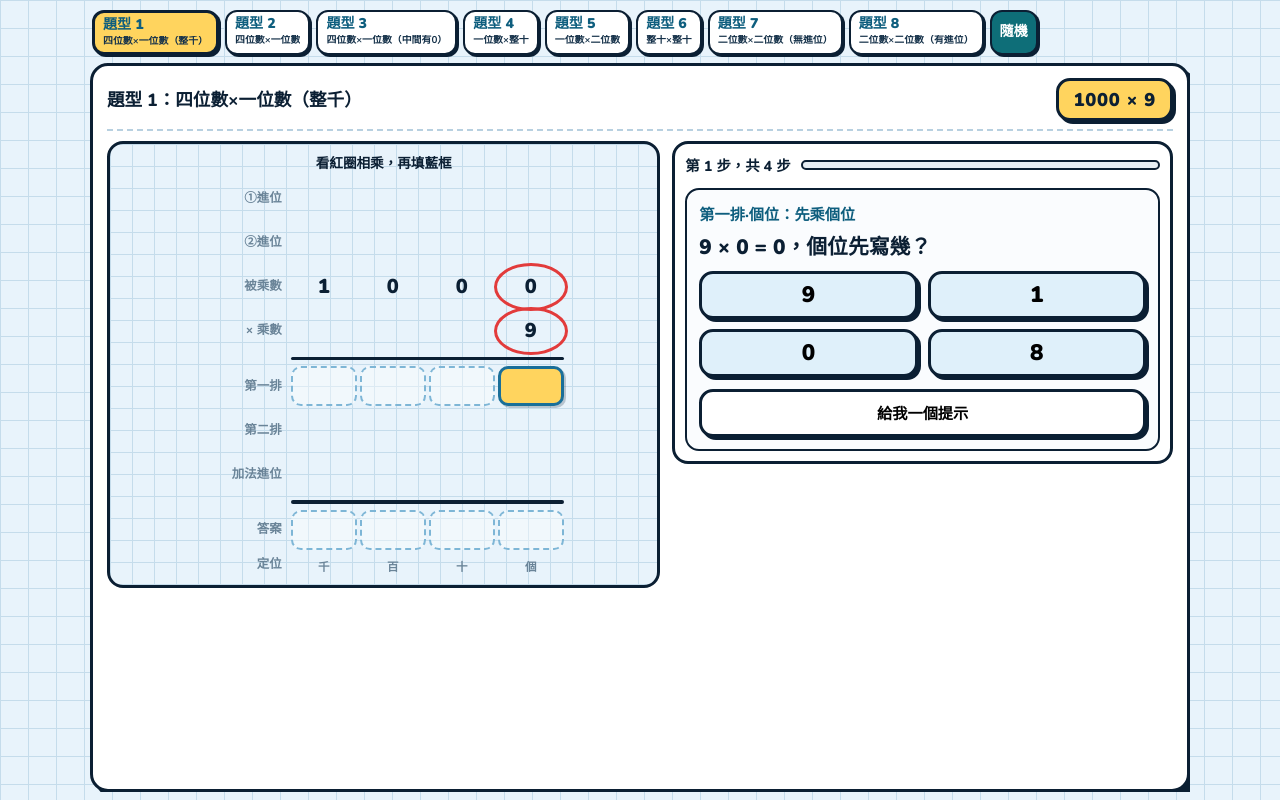
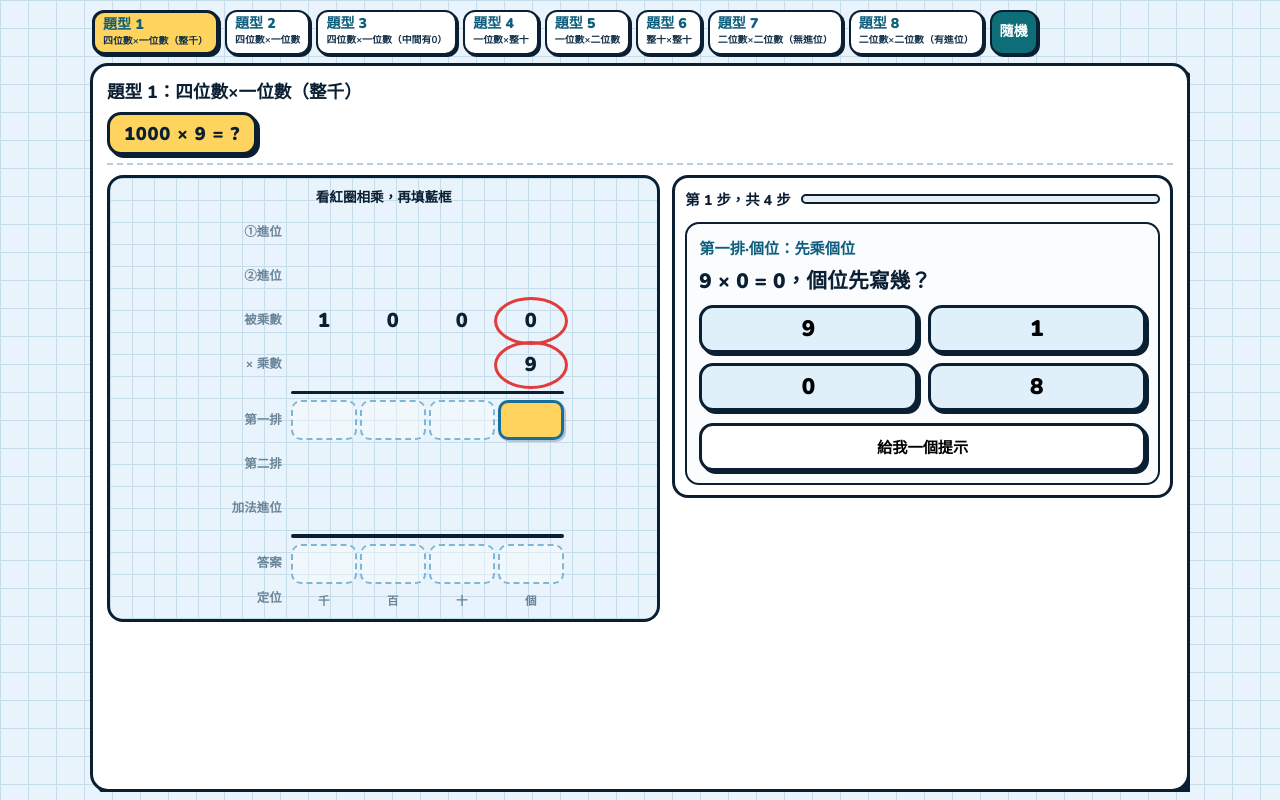
Before and after one commit to weiduck/tablet-mult, a plain HTML site: page index.html in a window 1280 px wide. Drawn offline with nearby package versions, Linux system fonts and the light colour scheme.

Commit message:
練習標題列：黃題目 chip 改到題型標題下一行，並顯示完整算式「a × b = ?」
方便學童先讀寫出的完整問題再開始逐步作答。

```diff
--- a/app.js
+++ b/app.js
@@ -729,7 +729,7 @@
     markDeckJumpCurrent();
     document.getElementById("practiceTitle").textContent =
       `題型 ${index + 1}：${stage}`;
-    document.getElementById("practiceProblemPill").textContent = `${a} × ${b}`;
+    document.getElementById("practiceProblemPill").textContent = `${a} × ${b} = ?`;
     document.getElementById("footerNote").textContent =
       "每個題型會隨機出題。完成後可再練一次；點錯沒關係，可以再選一次。";
     renderStep();
--- a/index.html
+++ b/index.html
@@ -36,7 +36,7 @@
       <div class="card scroll-ok">
         <div class="card-top">
           <h2 id="practiceTitle">題型 1：四位數×一位數（整千）</h2>
-          <div class="problem-pill" id="practiceProblemPill">3000 × 2</div>
+          <div class="problem-pill" id="practiceProblemPill">3000 × 2 = ?</div>
         </div>
 
         <div class="split" id="practiceSplit">
--- a/styles.css
+++ b/styles.css
@@ -247,10 +247,9 @@ button {
 
 .card-top {
   display: flex;
-  flex-wrap: wrap;
-  align-items: center;
-  justify-content: space-between;
-  gap: 10px;
+  flex-direction: column;
+  align-items: flex-start;
+  gap: 8px;
   margin-bottom: 14px;
   padding-bottom: 12px;
   border-bottom: 2px dashed #b7d0e0;
```
